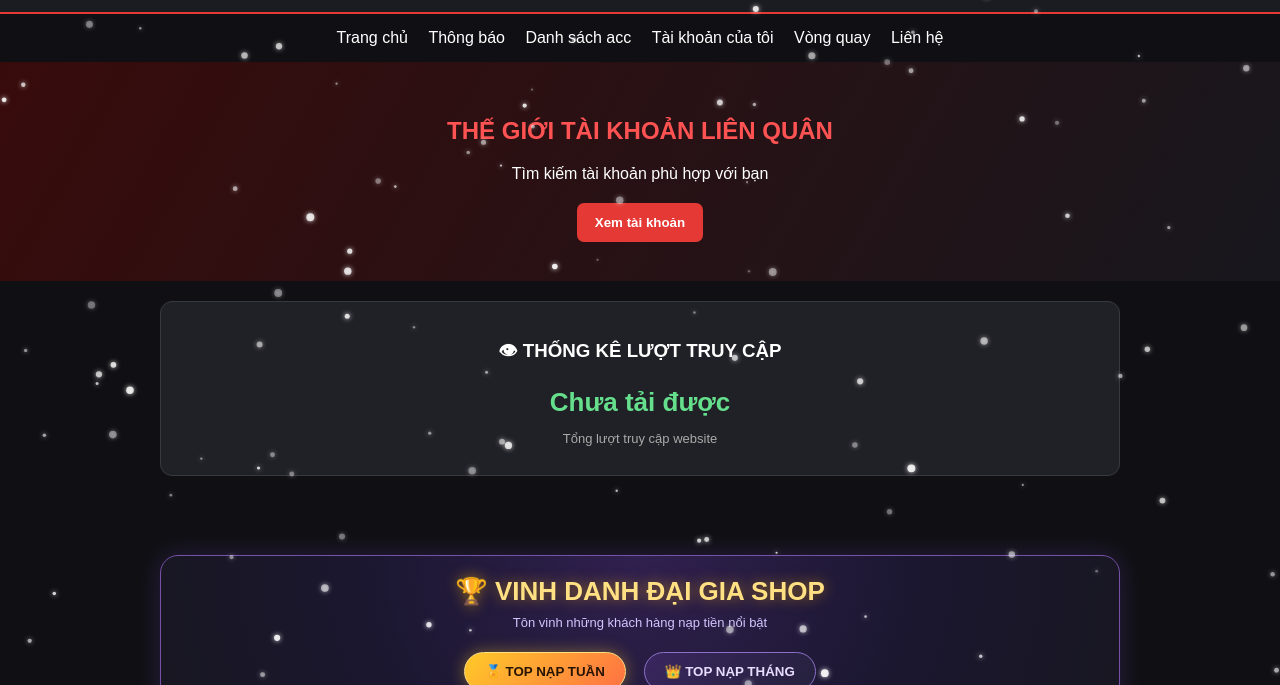
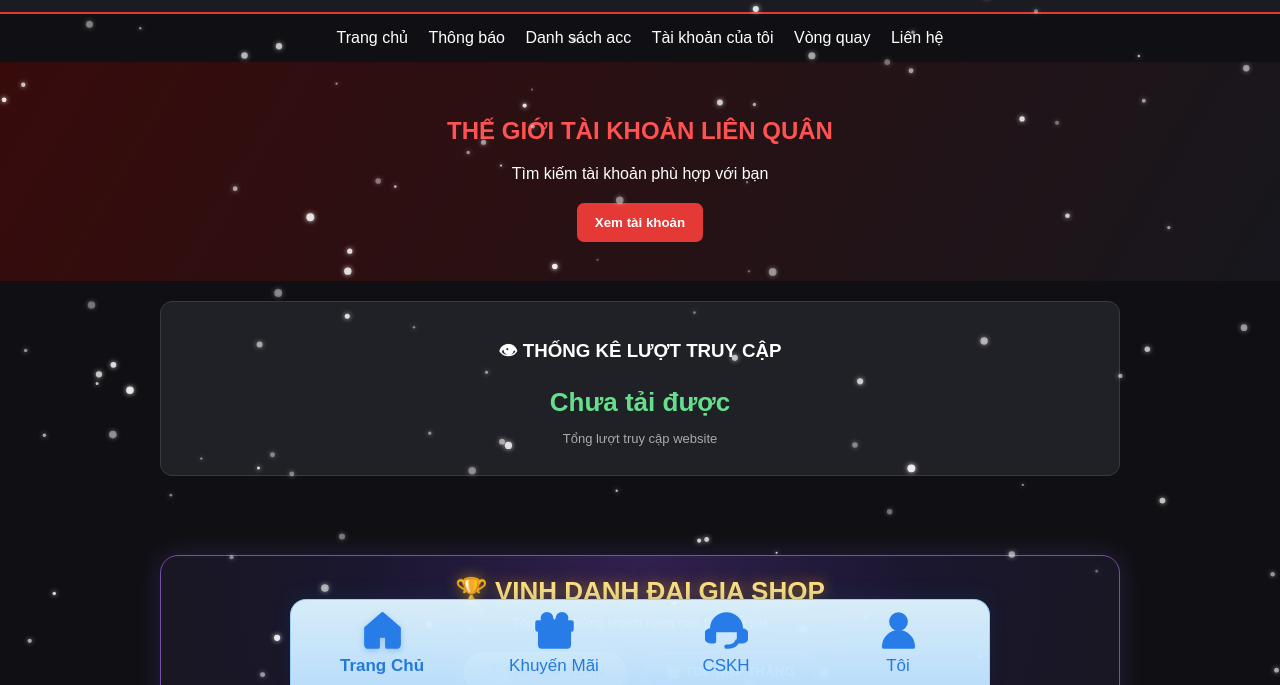
Before and after one commit to vanphuthoai99-cyber/shop-lien-quan, a plain HTML site: page index.html in a window 1280 px wide. Shown: the part 115-800 px from the top of the page. Drawn offline with nearby package versions, Linux system fonts and the light colour scheme; no server answers.

Commit message:
Update index.html

```diff
--- a/index.html
+++ b/index.html
@@ -33,7 +33,7 @@
 
 <style>
 *{box-sizing:border-box}
-body{margin:0;background:#101014;color:white;font-family:Arial,sans-serif}
+body{margin:0;background:#101014;color:white;font-family:Arial,sans-serif;padding-bottom:92px}
 header{background:#1b1b22;padding:20px;text-align:center;border-bottom:2px solid #e53935}
 header h1{color:#ff4545;margin:0}
 nav{padding:15px;text-align:center}
@@ -142,12 +142,58 @@ a.zalo{display:inline-block;background:#0877df;color:white;text-decoration:none;
  border-bottom:1px solid #5a4b2d;
  overflow-wrap:anywhere;
 }
-.referral-history-item strong{color:#ffe082}
 .referral-note{
  color:#d7c7a3;
  font-size:13px;
  line-height:1.6;
 }
+
+/* THANH DIEU HUONG CO DINH DUOI MAN HINH - 4 MUC */
+.bottom-nav{
+ position:fixed;
+ left:0;
+ right:0;
+ bottom:0;
+ z-index:100000;
+ display:grid;
+ grid-template-columns:repeat(4,minmax(0,1fr));
+ align-items:center;
+ min-height:82px;
+ padding:7px 5px calc(7px + env(safe-area-inset-bottom));
+ background:linear-gradient(180deg,rgba(222,244,255,.97),rgba(190,226,255,.98));
+ border-top:1px solid #9bcdf5;
+ box-shadow:0 -4px 18px #174b7b30;
+}
+.bottom-nav a{
+ display:flex;
+ min-width:0;
+ flex-direction:column;
+ align-items:center;
+ justify-content:center;
+ gap:5px;
+ color:#2479df;
+ text-decoration:none;
+ font-size:clamp(12px,3.5vw,17px);
+ font-weight:500;
+ line-height:1.1;
+ text-align:center;
+ padding:2px 1px;
+ margin:0;
+}
+.bottom-nav a:active{transform:scale(.96)}
+.bottom-nav svg{
+ width:clamp(29px,8vw,43px);
+ height:clamp(29px,8vw,43px);
+ fill:#287ce8;
+ stroke:#287ce8;
+ stroke-width:2.5;
+ stroke-linecap:round;
+ stroke-linejoin:round;
+}
+.bottom-nav a.active{font-weight:700}
+.bottom-nav a.active svg{filter:drop-shadow(0 2px 3px #287ce855)}
+html{scroll-behavior:smooth;scroll-padding-top:14px}
+
 @media(max-width:600px){
  .honor-panel{padding:14px}
  .honor-heading{font-size:21px}
@@ -161,11 +207,25 @@ a.zalo{display:inline-block;background:#0877df;color:white;text-decoration:none;
  nav a{display:inline-block;margin:6px}
  #adminLoginBtn{font-size:12px;padding:9px}
  .card img{height:180px}
+ .bottom-nav{min-height:75px}
+ .bottom-nav a{gap:3px}
+ .bottom-nav svg{width:30px;height:30px}
+}
+@media(min-width:700px){
+ .bottom-nav{
+  left:50%;
+  right:auto;
+  transform:translateX(-50%);
+  width:min(100%,700px);
+  border:1px solid #9bcdf5;
+  border-bottom:0;
+  border-radius:16px 16px 0 0;
+ }
 }
 </style>
 </head>
 
-<body>
+<body id="top">
 
 <button id="adminLoginBtn">ĐĂNG NHẬP ADMIN</button>
 
@@ -251,7 +311,6 @@ a.zalo{display:inline-block;background:#0877df;color:white;text-decoration:none;
 </div>
 </div>
 </div>
-
 <div class="container" id="customerBox">
 <h2>TÀI KHOẢN KHÁCH HÀNG</h2>
 
@@ -1193,7 +1252,6 @@ async function loadPurchaseHistory(){
   box.appendChild(div);
  });
 }
-
 /* DANG NHAP ADMIN */
 document.getElementById("adminLoginBtn").onclick=()=>{
  document.getElementById("adminLoginBox").style.display="block";
@@ -1972,5 +2030,61 @@ document.head.appendChild(youtubeScript);
 })();
 </script>
 <!-- KẾT THÚC HIỆU ỨNG TUYẾT RƠI -->
+
+<!-- THANH DIEU HUONG CO DINH 4 MUC -->
+<nav class="bottom-nav" aria-label="Điều hướng chính">
+
+  <a href="#top" class="active"
+     onclick="setBottomNavActive(this)"
+     aria-label="Trang Chủ">
+    <svg viewBox="0 0 24 24" aria-hidden="true">
+      <path d="M3 10.8 12 3l9 7.8v9.1a1.1 1.1 0 0 1-1.1 1.1h-5.2v-6.2H9.3V21H4.1A1.1 1.1 0 0 1 3 19.9z"/>
+    </svg>
+    <span>Trang Chủ</span>
+  </a>
+
+  <a href="#announcementSection"
+     onclick="setBottomNavActive(this)"
+     aria-label="Khuyến Mãi">
+    <svg viewBox="0 0 24 24" aria-hidden="true">
+      <path d="M20 12v8a1 1 0 0 1-1 1H5a1 1 0 0 1-1-1v-8M2.5 7.5h19v4h-19zM12 7.5v13.5M12 7.5H7.8a2.3 2.3 0 1 1 2.3-2.3c0 1.3 1.9 2.3 1.9 2.3Zm0 0h4.2a2.3 2.3 0 1 0-2.3-2.3c0 1.3-1.9 2.3-1.9 2.3Z"/>
+    </svg>
+    <span>Khuyến Mãi</span>
+  </a>
+
+  <a href="#contact"
+     onclick="setBottomNavActive(this)"
+     aria-label="CSKH">
+    <svg viewBox="0 0 24 24" aria-hidden="true">
+      <path d="M4 13v-2a8 8 0 0 1 16 0v2M4 12H3a2 2 0 0 0-2 2v2a2 2 0 0 0 2 2h2v-6zm16 0h1a2 2 0 0 1 2 2v2a2 2 0 0 1-2 2h-2v-6zM18 18c-.8 2-2.5 3-5 3h-1"/>
+      <path d="M8 11h.01M12 11h.01M16 11h.01" stroke-width="3"/>
+    </svg>
+    <span>CSKH</span>
+  </a>
+
+  <a href="#customerBox"
+     onclick="setBottomNavActive(this)"
+     aria-label="Tôi">
+    <svg viewBox="0 0 24 24" aria-hidden="true">
+      <circle cx="12" cy="7" r="4"/>
+      <path d="M4 21a8 8 0 0 1 16 0z"/>
+    </svg>
+    <span>Tôi</span>
+  </a>
+
+</nav>
+
+<script>
+function setBottomNavActive(link) {
+  document.querySelectorAll(".bottom-nav a").forEach(function(item) {
+    item.classList.remove("active");
+  });
+
+  if (link) {
+    link.classList.add("active");
+  }
+}
+</script>
+
 </body>
 </html>
```
